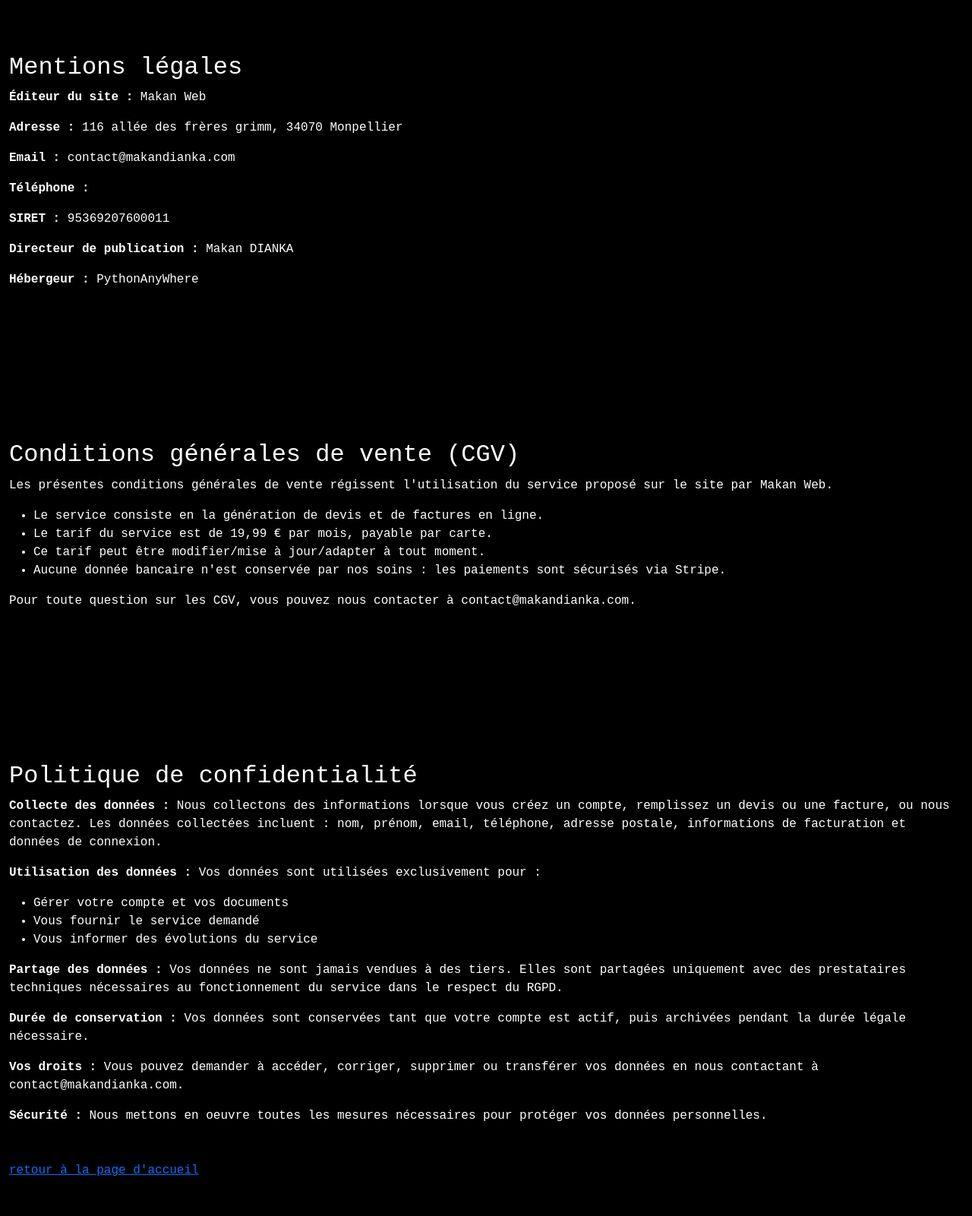
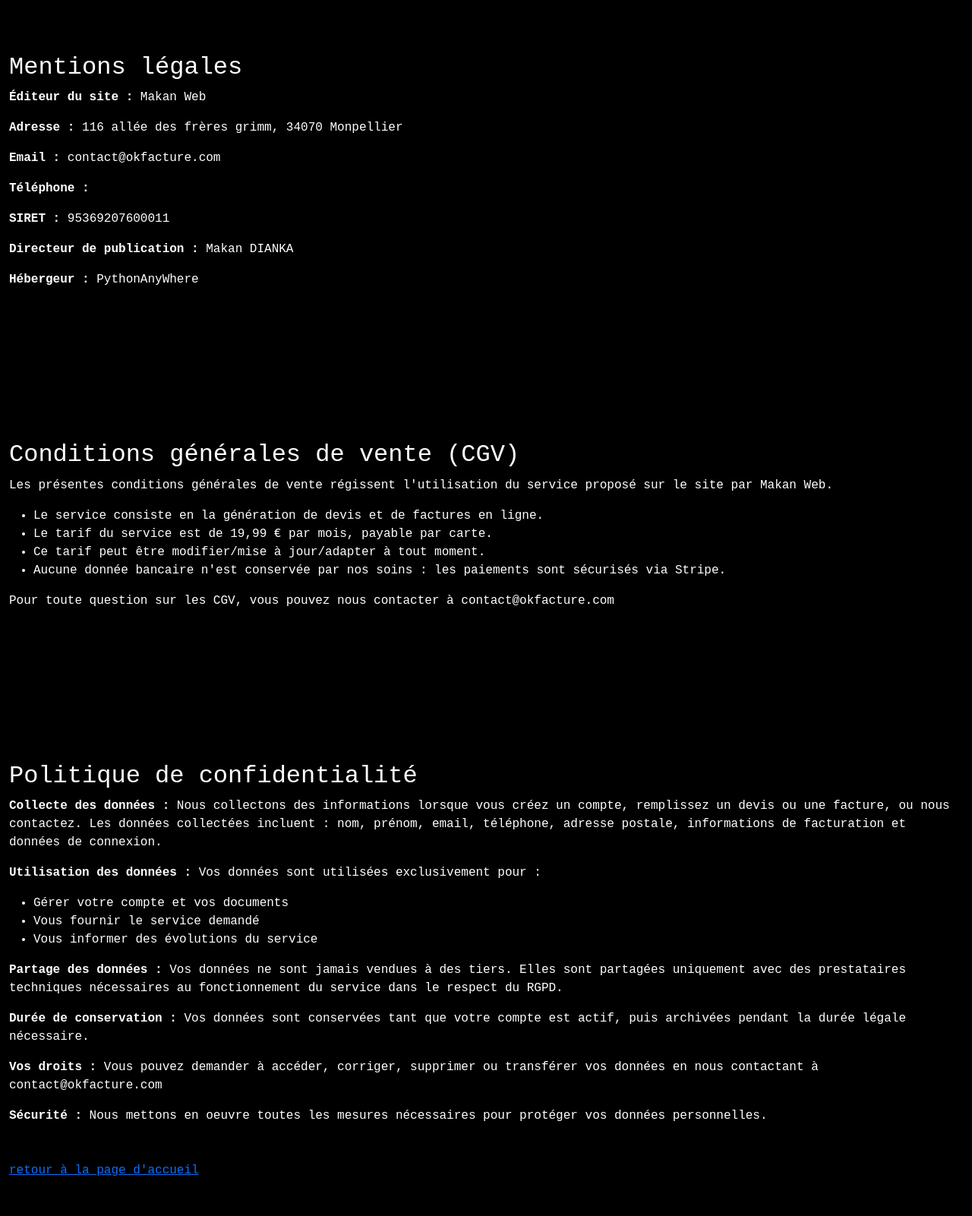
Before and after one commit to makan-dianka/InvoiceApp, a Django app: page /accounts/mentions-legales/ in a window 1280 px wide. Shown: the part 274-1875 px from the top of the page at 76% size. Run offline with Django 5.2, Linux system fonts and the light colour scheme; parts of the project's set-up code (start-up, migrations or seed data) failed here and were passed over.

Commit message:
change email address to saas

```diff
--- a/accounts/templates/accounts/legal.html
+++ b/accounts/templates/accounts/legal.html
@@ -21,7 +21,7 @@
             <h2>Mentions légales</h2>
             <p><strong>Éditeur du site :</strong> Makan Web</p>
             <p><strong>Adresse :</strong> 116 allée des frères grimm, 34070 Monpellier</p>
-            <p><strong>Email :</strong> contact@makandianka.com</p>
+            <p><strong>Email :</strong> contact@okfacture.com</p>
             <p><strong>Téléphone :</strong> </p>
             <p><strong>SIRET :</strong> 95369207600011</p>
             <p><strong>Directeur de publication :</strong> Makan DIANKA</p>
@@ -37,7 +37,7 @@
             <li>Ce tarif peut être modifier/mise à jour/adapter à tout moment.</li>
             <li>Aucune donnée bancaire n'est conservée par nos soins : les paiements sont sécurisés via Stripe.</li>
             </ul>
-            <p>Pour toute question sur les CGV, vous pouvez nous contacter à contact@makandianka.com.</p>
+            <p>Pour toute question sur les CGV, vous pouvez nous contacter à contact@okfacture.com</p>
         </div>
 
         <div class="mb-5 confiance">
@@ -55,7 +55,7 @@
 
             <p><strong>Durée de conservation :</strong> Vos données sont conservées tant que votre compte est actif, puis archivées pendant la durée légale nécessaire.</p>
 
-            <p><strong>Vos droits :</strong> Vous pouvez demander à accéder, corriger, supprimer ou transférer vos données en nous contactant à contact@makandianka.com.</p>
+            <p><strong>Vos droits :</strong> Vous pouvez demander à accéder, corriger, supprimer ou transférer vos données en nous contactant à contact@okfacture.com</p>
 
             <p><strong>Sécurité :</strong> Nous mettons en oeuvre toutes les mesures nécessaires pour protéger vos données personnelles.</p>
         </div>
```
